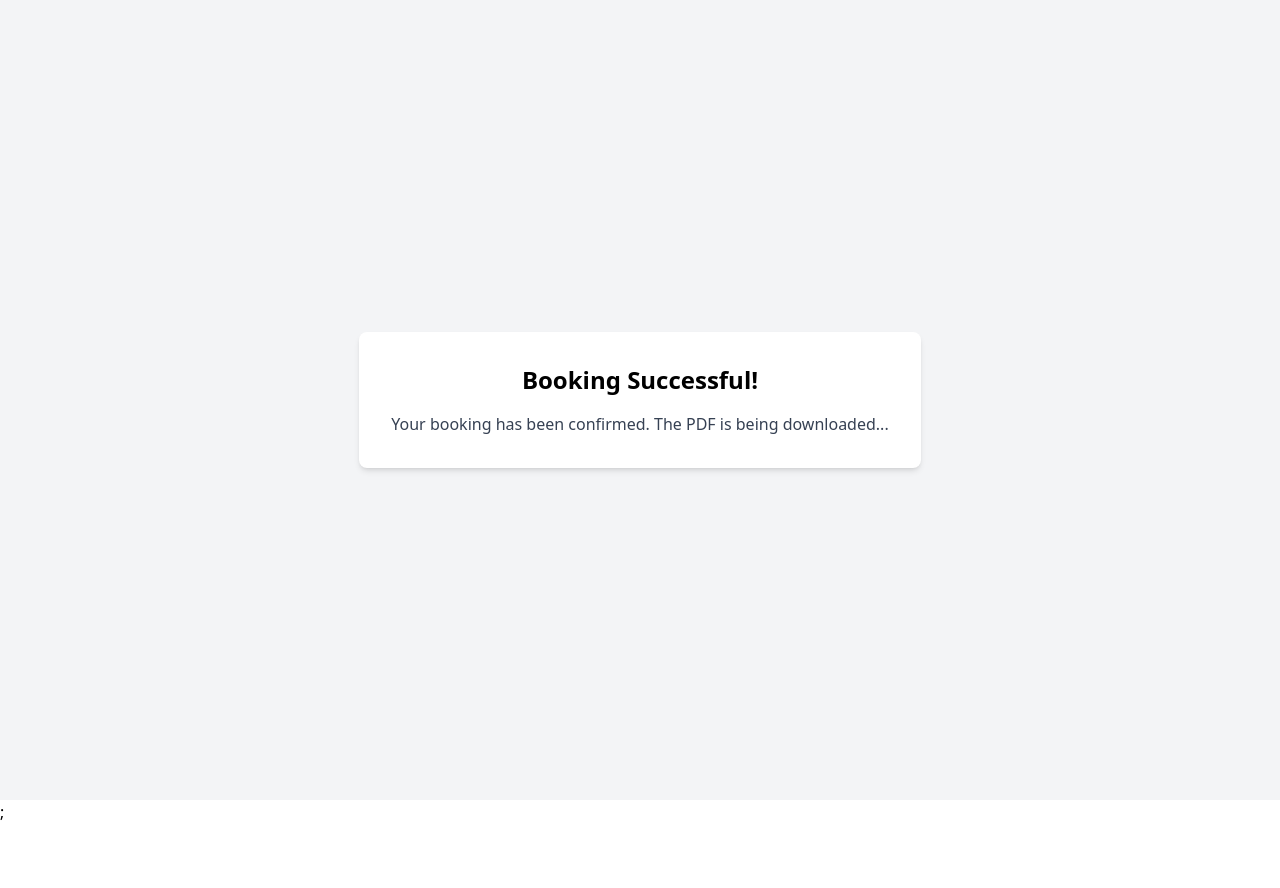
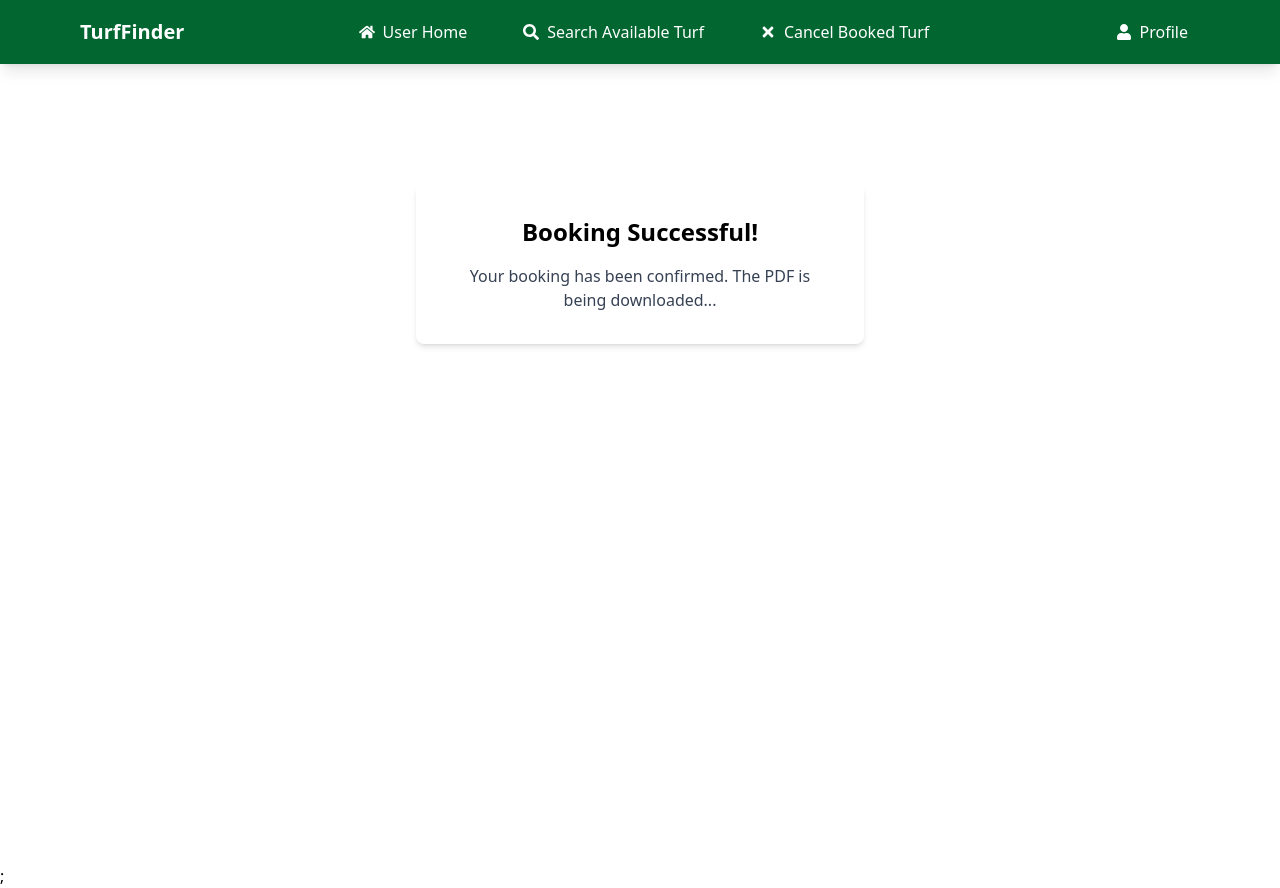
Before and after one commit to Tejas9420190282/Host--Turf-Managment-System-Project---MYSQL2, a React (Vite) app in the folder React/: page /success-booking in a window 1280 px wide. Before the commit the page ends 824 px from the top, so only its background shows below. Built offline with nearby package versions, Linux system fonts and the light colour scheme; sample sign-in values are in the browser's storage.

Commit message:
Profile update

```diff
--- a/React/src/App.jsx
+++ b/React/src/App.jsx
@@ -23,6 +23,7 @@ import useAuth from "./components/Protected Route/useAuth";
 import ForgotPassword from "./components/Forget_Password";
 import ResetPassword from "./components/Reset_Password";
 import View_Booking from "./components/Admin/View_Booking";
+import Profile from "./components/User/Profile";
 
 function App() {
     const isAuthenticated = useAuth(); // Check if the user is authenticated
@@ -88,6 +89,10 @@ function App() {
                     element: <User_Dashboard />,
                 },
                 {
+                    path: "/user/profile",
+                    element: <Profile />,
+                },
+                {
                     path: "/user/search-available-turf",
                     element: <Search_Available_Turf />,
                 },
--- /dev/null
+++ b/React/src/components/User/Profile.jsx
@@ -0,0 +1,14 @@
+import React from 'react'
+
+function Profile() {
+
+    const user = sessionStorage.getItem("Username");
+
+    return (
+        <>
+            <h3>Hii {user}</h3>
+        </>
+    )
+}
+
+export default Profile
--- a/React/src/components/User/Success_Booking.jsx
+++ b/React/src/components/User/Success_Booking.jsx
@@ -1,4 +1,5 @@
 import React, { useEffect } from "react";
+import Navbar from "./Navbar";
 
 function Success_Booking() {
     useEffect(() => {
@@ -30,15 +31,21 @@ function Success_Booking() {
 
     return (
         <>
-            <div className="min-h-screen bg-gray-100 flex items-center justify-center">
-                <div className="bg-white p-8 rounded-lg shadow-md text-center">
+            <Navbar />
+            <div className="min-h-screen flex flex-col">
+  {/* Success Message at the top */}
+  <div className="bg-white p-8 rounded-lg shadow-md text-center sm:mt-8 md:mt-8 lg:mt-30 mx-auto max-w-md">
     <h2 className="text-2xl font-bold mb-4">
       Booking Successful!
     </h2>
     <p className="text-gray-700">
-                        Your booking has been confirmed. The PDF is being
-                        downloaded...
+      Your booking has been confirmed. The PDF is being downloaded...
     </p>
+  </div>
+
+  {/* Rest of your content can go here below */}
+  <div className="flex-grow">
+    {/* Other content if needed */}
   </div>
 </div>
         </>
```
Lines whose indentation alone changed are shown as unchanged.
